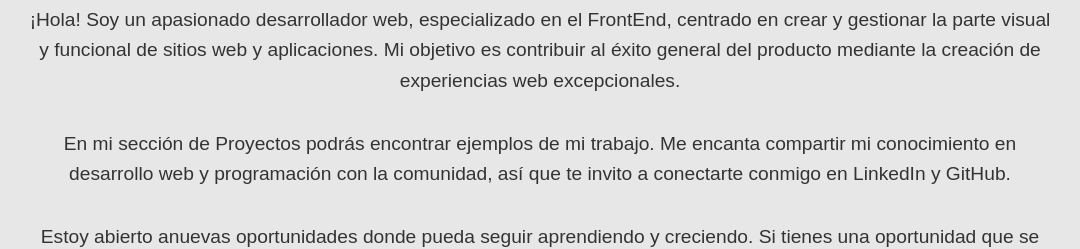
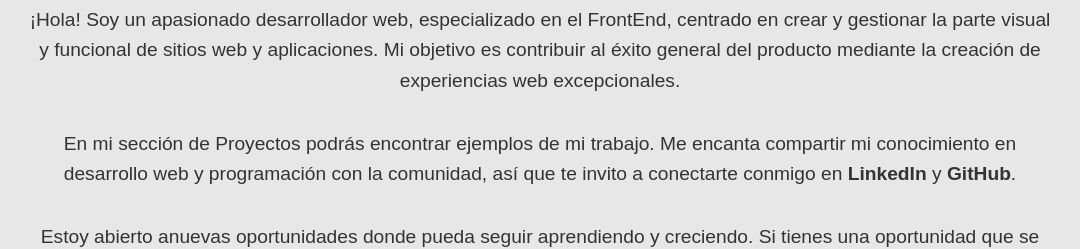
Before and after one commit to PabloTei/portfolio-pablo, a React (Vite) app: page / in a window 1280 px wide. Shown: the part 8580-8829 px from the top of the page, without its empty margins (100-1180 px from the left). Built offline with nearby package versions, Linux system fonts and the light colour scheme.

Commit message:
resaltar palabras en sobre mi

```diff
--- a/src/pages/Home/Home.jsx
+++ b/src/pages/Home/Home.jsx
@@ -100,7 +100,15 @@ const Home = () => {
                   En mi sección de Proyectos podrás encontrar ejemplos de mi
                   trabajo. Me encanta compartir mi conocimiento en desarrollo
                   web y programación con la comunidad, así que te invito a
-                  conectarte conmigo en LinkedIn y GitHub.
+                  conectarte conmigo en{" "}
+                  <a href={links.linkedin} target="_blank">
+                    <strong>LinkedIn</strong>
+                  </a>{" "}
+                  y{" "}
+                  <a href={links.github} target="_blank">
+                    <strong>GitHub</strong>
+                  </a>
+                  .
                 </p>
               </div>
               <div className="paragraph">
```
